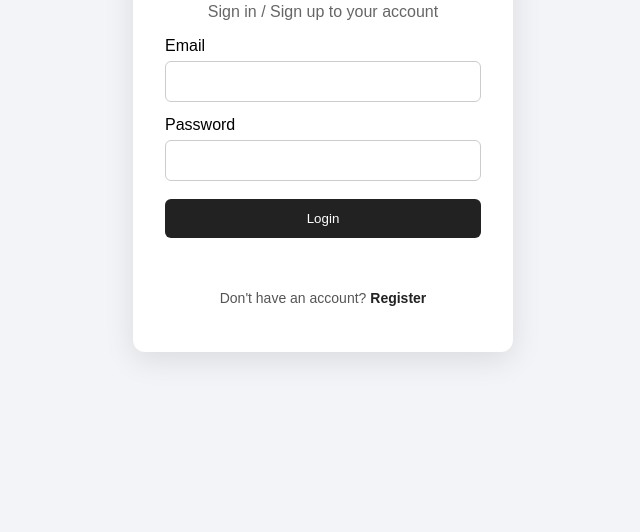
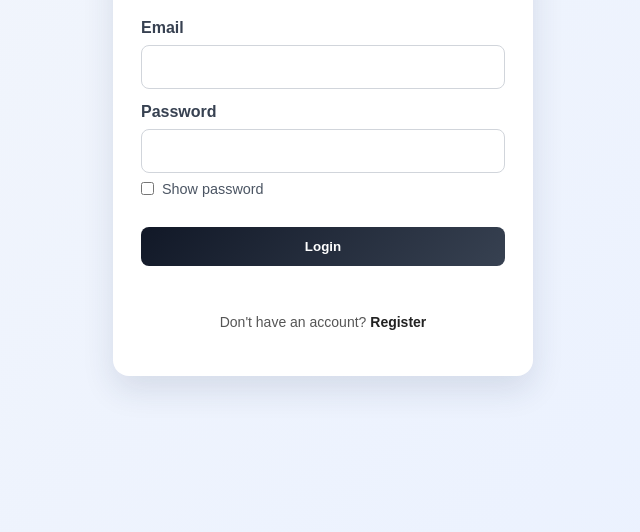
Before and after one commit to FrancisTuasoc/login-system, a plain HTML site: page frontend/index.html in a window 1280 px wide. Shown: the part 268-800 px from the top of the page, without its empty margins (317-957 px from the left). Drawn offline with Linux system fonts and the light colour scheme.

Commit message:
showpass checkbox

```diff
--- a/frontend/index.html
+++ b/frontend/index.html
@@ -11,12 +11,17 @@
     <h1>Welcome</h1>
     <p class="subtitle">Sign in / Sign up to your account</p>
 
-    <form id="loginForm">
+    <form id="loginForm" class="auth-form">
       <label>Email</label>
       <input type="email" id="email" required>
 
       <label>Password</label>
-      <input type="password" id="password" required>
+      <div class="field-group">
+        <input type="password" id="password" required>
+        <label class="show-password">
+          <input type="checkbox" data-target="password"> Show password
+        </label>
+      </div>
 
       <button type="submit">Login</button>
       <p id="message"></p>
@@ -24,7 +29,7 @@
 
     <p id="loginPrompt" class="toggle-text">Don't have an account? <a href="#" id="showRegister">Register</a></p>
 
-    <form id="registerForm" class="hidden">
+    <form id="registerForm" class="auth-form hidden">
       <label>Name</label>
       <input type="text" id="name">
 
@@ -32,7 +37,12 @@
       <input type="email" id="regEmail">
 
       <label>Password</label>
-      <input type="password" id="regPassword">
+      <div class="field-group">
+        <input type="password" id="regPassword">
+        <label class="show-password">
+          <input type="checkbox" data-target="regPassword"> Show password
+        </label>
+      </div>
 
       <button type="submit">Register</button>
       <p id="registerMessage"></p>
@@ -64,6 +74,17 @@
       document.getElementById("regEmail").value = "";
       document.getElementById("regPassword").value = "";
     }
+
+    document.querySelectorAll("[data-target]").forEach((checkbox) => {
+      checkbox.addEventListener("change", () => {
+        const targetId = checkbox.dataset.target;
+        const passwordInput = document.getElementById(targetId);
+
+        if (!passwordInput) return;
+
+        passwordInput.type = checkbox.checked ? "text" : "password";
+      });
+    });
 
     showRegister.addEventListener("click", (event) => {
       event.preventDefault();
--- a/frontend/style.css
+++ b/frontend/style.css
@@ -9,40 +9,87 @@ body {
   display: flex;
   justify-content: center;
   align-items: center;
-  background: #f2f4f7;
+  background: linear-gradient(135deg, #f3f6fb, #eaf1ff);
 }
 
 .card {
-  width: 380px;
+  width: 420px;
   max-width: 90%;
-  padding: 32px;
-  background: white;
-  border-radius: 12px;
-  box-shadow: 0 8px 30px rgba(0,0,0,.10);
+  padding: 32px 28px;
+  background: #ffffff;
+  border-radius: 16px;
+  box-shadow: 0 14px 32px rgba(33, 53, 86, 0.12);
 }
 
 h1, h2 {
   margin-top: 0;
   text-align: center;
+  color: #1f2937;
 }
 
-.card p{
-    text-align: center;
+.card p {
+  text-align: center;
 }
+
 .subtitle {
-  color: #666;
+  color: #6b7280;
+  margin-bottom: 22px;
+}
+
+.auth-form {
+  width: 100%;
 }
 
 label {
   display: block;
-  margin: 14px 0 6px;
+  margin: 14px 0 8px;
+  text-align: left;
+  color: #374151;
+  font-weight: 600;
+}
+
+.field-group {
+  display: flex;
+  flex-direction: column;
+  gap: 8px;
+  margin-bottom: 12px;
+  width: 100%;
 }
 
 input {
   width: 100%;
-  padding: 12px;
-  border: 1px solid #ccc;
-  border-radius: 6px;
+  padding: 12px 14px;
+  border: 1px solid #d1d5db;
+  border-radius: 8px;
+  background: #fff;
+  font-size: 1rem;
+  transition: border-color 0.2s ease, box-shadow 0.2s ease;
+}
+
+input:focus {
+  outline: none;
+  border-color: #4f46e5;
+  box-shadow: 0 0 0 3px rgba(79, 70, 229, 0.12);
+}
+
+.show-password {
+  display: flex !important;
+  align-items: center;
+  justify-content: flex-start;
+  gap: 8px;
+  font-size: 0.9rem;
+  margin: 0;
+  width: auto;
+  font-weight: 500;
+  color: #4b5563;
+  cursor: pointer;
+}
+
+.show-password input {
+  width: auto;
+  margin: 0;
+  padding: 0;
+  accent-color: #4f46e5;
 }
 
 button {
@@ -50,14 +97,17 @@ button {
   margin-top: 18px;
   padding: 12px;
   border: 0;
-  border-radius: 6px;
-  background: #222;
+  border-radius: 8px;
+  background: linear-gradient(135deg, #111827, #374151);
   color: white;
   cursor: pointer;
+  font-weight: 600;
+  transition: transform 0.15s ease, opacity 0.15s ease;
 }
 
 button:hover {
-  opacity: .9;
+  opacity: 0.95;
+  transform: translateY(-1px);
 }
 
 .hidden {
@@ -83,4 +133,6 @@ button:hover {
 
 #message, #registerMessage {
   min-height: 20px;
+  margin-top: 12px;
+  text-align: left;
 }
```
